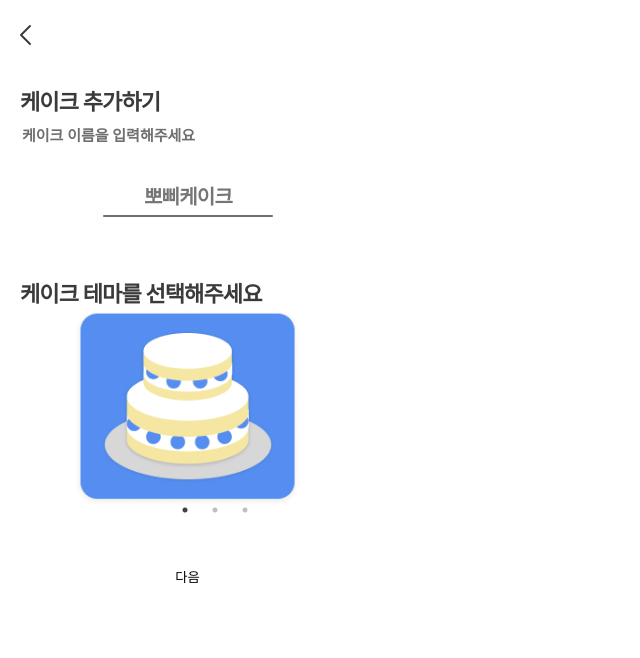
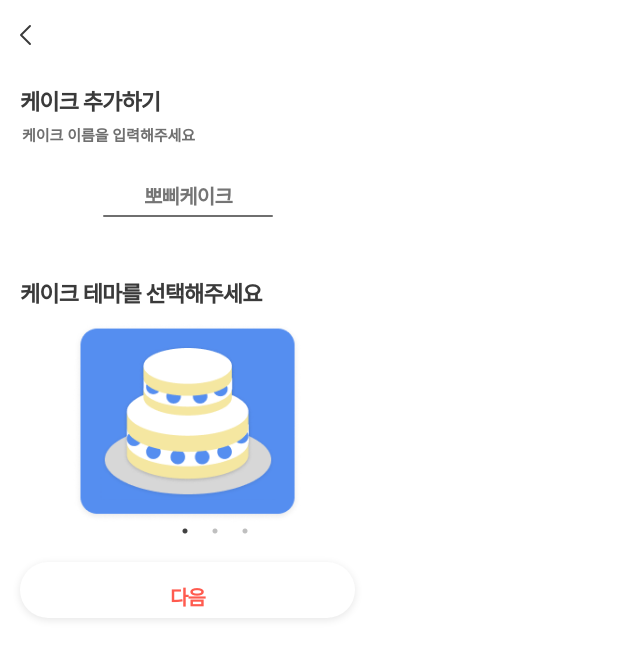
Before and after one commit to DOSOPT-SOPKATHON-WEB4/Web, a React (Vite) app in the folder FrontEnd/: page /add-tag in a window 1280 px wide. Shown: the top 658 px of the page, without its empty margins (0-640 px from the left). Built offline with nearby package versions, Linux system fonts and the light colour scheme.

Commit message:
feat: AddTagPage

```diff
--- a/FrontEnd/src/pages/AddTagPage.jsx
+++ b/FrontEnd/src/pages/AddTagPage.jsx
@@ -103,11 +103,11 @@ const St = {
       margin: 0 auto;
     }
     .slick-dots {
-      //슬라이드의 위치
-      bottom: -10px;
+      bottom: -1.6rem;
     }
   `,
   CarouselImg: styled.img`
+    margin-top: 1.5rem;
     margin-left: 7.3rem;
     width: 22.9rem;
     height: 20rem;
@@ -122,7 +122,10 @@ const St = {
     height: 5.6rem;
     text-align: center;
     border: none;
+    color: ${({ theme }) => theme.colors.red};
+    ${({ theme }) => theme.fonts.s3};
     background-color: ${({ theme }) => theme.colors.white};
     border-radius: 10rem;
+    ${({ theme }) => theme.shadow.shadow};
   `,
 };
```
